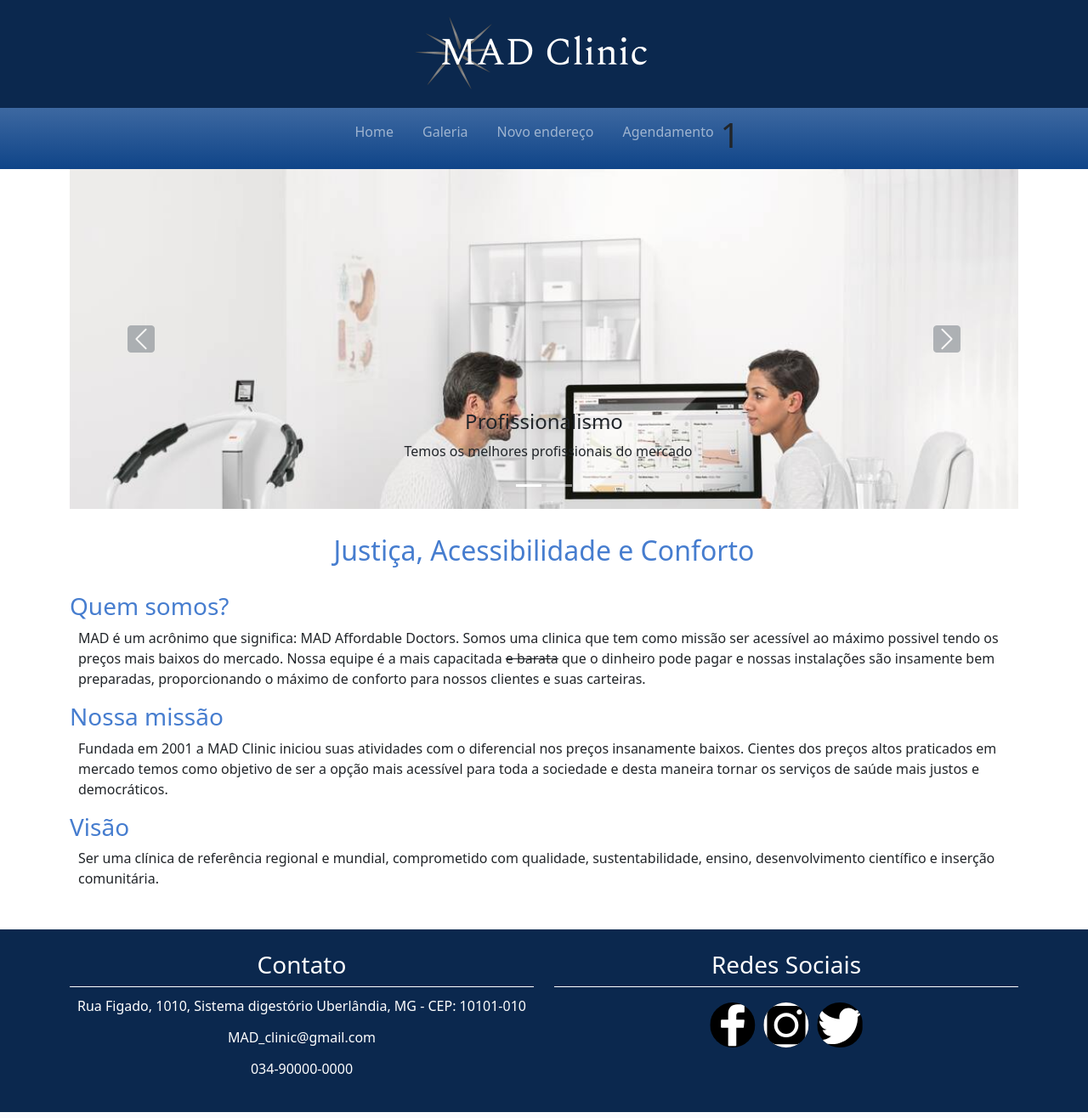
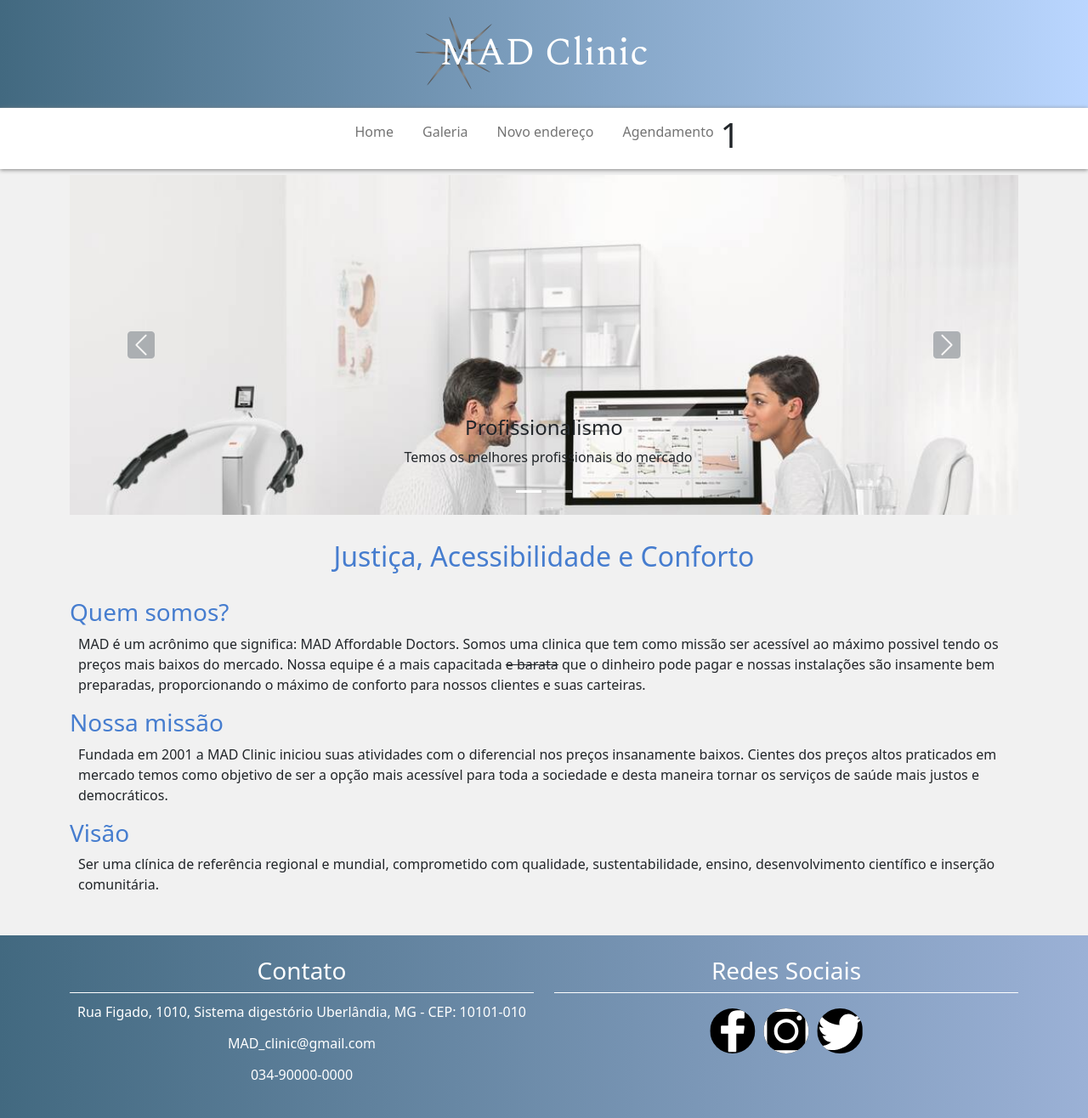
Before and after one commit to JoaoVictorfss/madClinic, a PHP site: page /pages/home/index.php?test=1 in a window 1280 px wide. Shown: the whole page at 85% size. Run offline with PHP 8.4, Linux system fonts and the light colour scheme; data that the repository does not hold is empty.

Commit message:
Atualizacao estilos

```diff
--- a/css/footer.css
+++ b/css/footer.css
@@ -1,6 +1,6 @@
 footer {
     color: #ffffff;
-    background-color: #0b284e;
+    background-image: linear-gradient(to right, #426980, #9bb1d6);
     padding: 20px;
 }
 
--- a/css/header.css
+++ b/css/header.css
@@ -1,6 +1,6 @@
 header {
-    background-color: #0b284e;
-    padding: 10px;
+  background-image: linear-gradient(to right, #426980, #bad6ff);
+  padding: 10px;
 }
 
 header img  {
--- a/css/nav.css
+++ b/css/nav.css
@@ -1,5 +1,10 @@
-nav {
-    background-image: linear-gradient(to top, #0f4488, #3d68a1);
+.background-nav{
+    background-color: #ffff;
+}
+
+nav{
+    box-shadow: 0 1px 5px #808080;
+    margin-bottom: 7px;
 }
 
 nav ul {
--- a/pages/agendar_consulta/style.css
+++ b/pages/agendar_consulta/style.css
@@ -1,5 +1,5 @@
 body {
-  background-color: #e8edf1;
+  background-color: #f1f1f1;
   font-weight: bold;
   margin: 0;
   padding: 0;
--- a/pages/galeria/style.css
+++ b/pages/galeria/style.css
@@ -1,3 +1,7 @@
+body{
+    background-color: #f1f1f1;
+}
+
 main div.row {
     margin-bottom: 2rem;
 }
--- a/pages/home/style.css
+++ b/pages/home/style.css
@@ -1,3 +1,6 @@
+body{
+    background-color: #f1f1f1;
+}
 
 section h3,  h2{
     color: #467dcf;
--- a/pages/novo_endereco/style.css
+++ b/pages/novo_endereco/style.css
@@ -1,5 +1,5 @@
 body {
-  background-color: #e8edf1;
+  background-color: #f1f1f1;
   font-weight: bold;
   margin: 0;
   padding: 0;
--- a/templates/header.php
+++ b/templates/header.php
@@ -1,5 +1,5 @@
 <header>
-    <div class="container">
+    <div class="container ">
         <img src="../../images/mad-clinic_logo.png" alt="logo da clinica">
     </div>
 </header>
--- a/templates/nav.php
+++ b/templates/nav.php
@@ -4,7 +4,7 @@
 $test = $_GET["test"];
 ?>
 
-<nav class="navbar navbar-expand-md navbar-dark">
+<nav class="navbar navbar-expand-md background-nav navbar-light">
     <button class="navbar-toggler" type="button" data-toggle="collapse" data-target="#navbarNav" aria-controls="navbarNav" aria-expanded="false" aria-label="Toggle navigation">
         <span class="navbar-toggler-icon"></span>
     </button>
```
